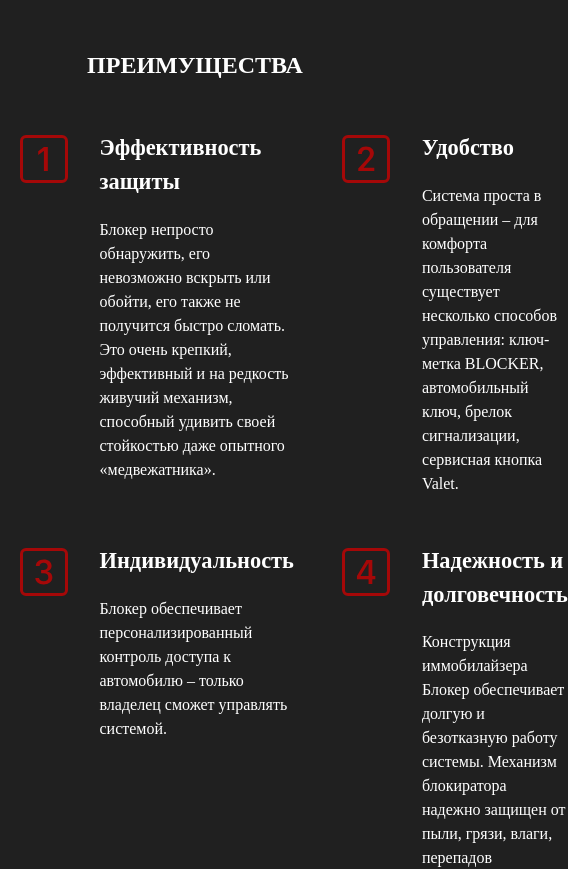
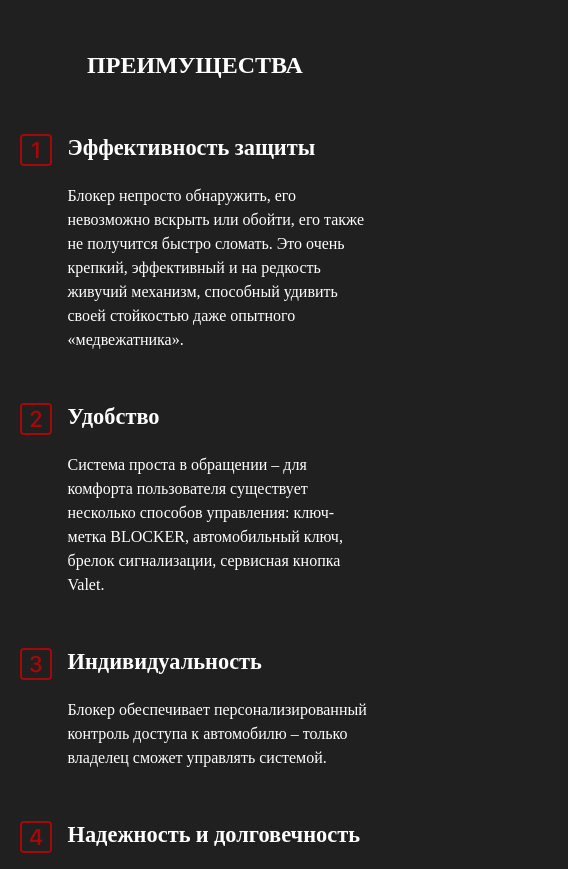
Before and after one commit to Mandrichuk/avtoblocker, a React (Create React App) app: page / in a window 390 px wide. Shown: the part 1660-2529 px from the top of the page, 568 px wide, since content can reach past the window. Built offline with nearby package versions, Linux system fonts and the light colour scheme.

Commit message:
style: adapting for mobile devices the 'benefit' section design v2.0

```diff
--- a/src/scss/_config.scss
+++ b/src/scss/_config.scss
@@ -61,7 +61,7 @@ $font-families: (
   flex-direction: $direction;
 }
 
-@mixin media-mb {
+@mixin media-mob {
   @media screen and (max-width: 460px) {
     @content;
   }
--- a/src/scss/_responsive.scss
+++ b/src/scss/_responsive.scss
@@ -23,6 +23,19 @@
       }
     }
   }
+
+  .benefitsContainer {
+    .benefitsGrid {
+      grid-template-columns: 1fr;
+    }
+
+    .benefit {
+      .icon {
+        margin-right: 1rem;
+        font-size: 2rem;
+      }
+    }
+  }
 }
 
 @include media-sm {
@@ -45,7 +58,7 @@
   }
 }
 
-@include media-mb {
+@include media-mob {
   header {
     padding-top: 150%;
 
```
